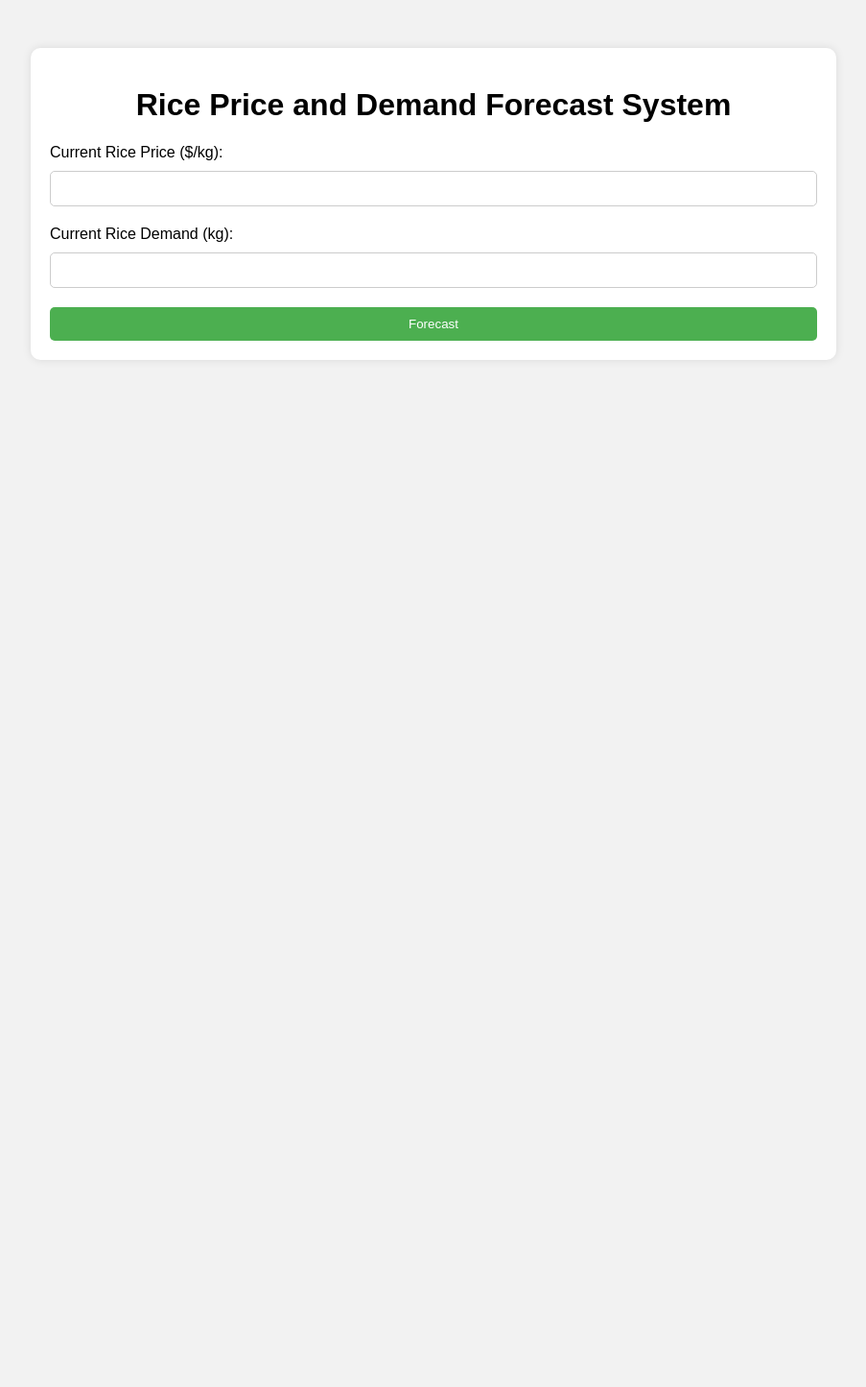
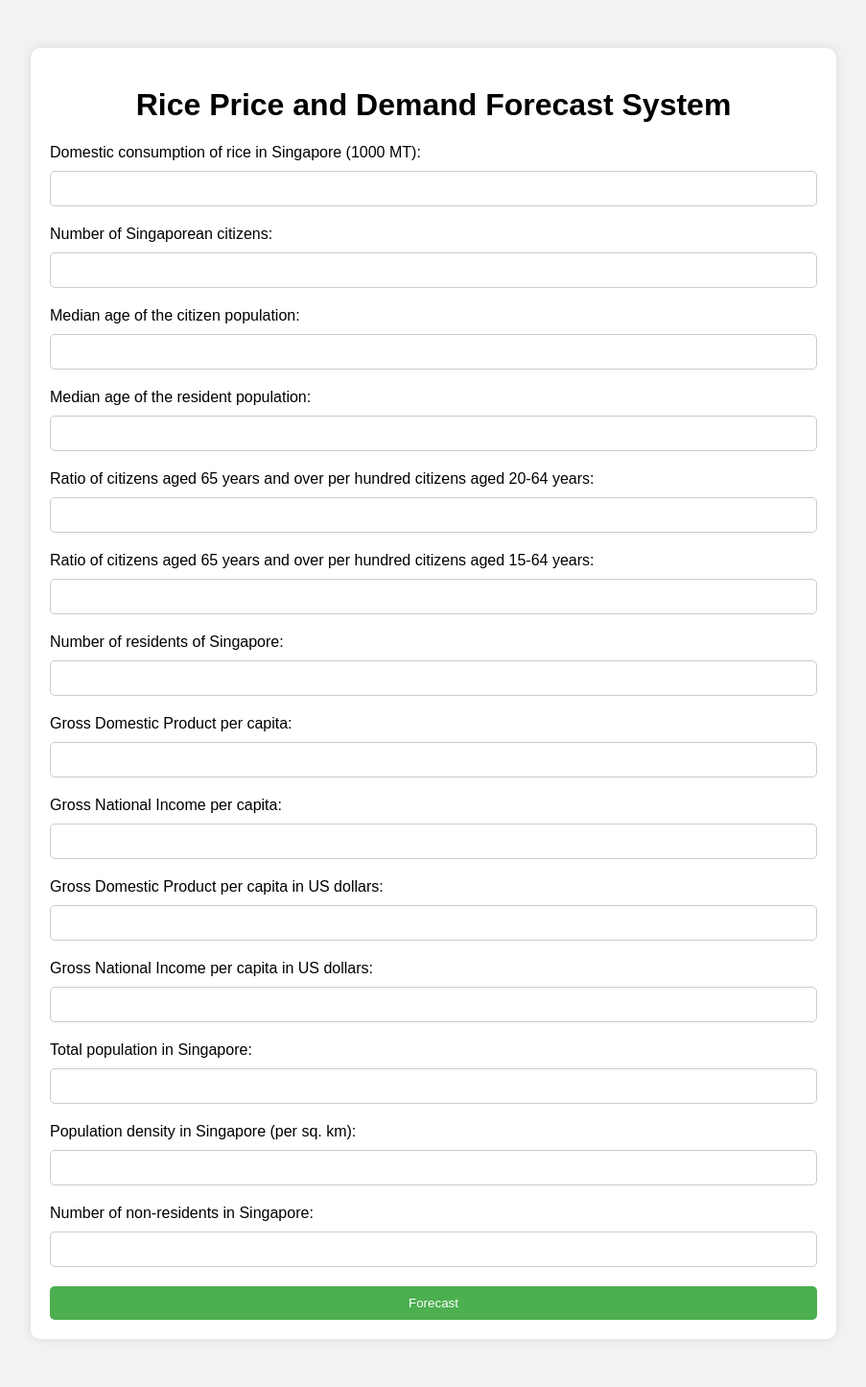
Before and after one commit to ojajaja/Abuland, a Flask app: page / in a window 1280 px wide. Shown: the whole page at 96% size, without its empty margins (188-1091 px from the left). Before the commit the page ends 375 px from the top, so only its background shows below. Run offline with Flask 3, Linux system fonts and the light colour scheme.

Commit message:
Flask Setup V2

```diff
--- a/WebApp/app.py
+++ b/WebApp/app.py
@@ -10,14 +10,36 @@ def index():
 
 @app.route('/forecast', methods=['POST'])
 def forecast():
-    rice_price = float(request.form['ricePrice'])
-    rice_demand = float(request.form['riceDemand'])
+    # Retrieve inputs from the form
+    rice_consumption = float(request.form['riceConsumption'])
+    num_citizens = float(request.form['numCitizens'])
+    median_age_citizen = float(request.form['medianAgeCitizen'])
+    median_age_resident = float(request.form['medianAgeResident'])
+    ratio_65_over_citizen = float(request.form['ratio65OverCitizen'])
+    ratio_65_over_resident = float(request.form['ratio65OverResident'])
+    ratio_65_over_residents = float(request.form['ratio65OverResident'])
+    num_residents = float(request.form['numResidents'])
+    gdp_per_capita = float(request.form['gdpPerCapita'])
+    gni_per_capita = float(request.form['gniPerCapita'])
+    gdp_per_capita_usd = float(request.form['gdpPerCapitaUSD'])
+    gni_per_capita_usd = float(request.form['gniPerCapitaUSD'])
+    total_population = float(request.form['totalPopulation'])
+    population_density = float(request.form['populationDensity'])
+    num_non_residents = float(request.form['numNonResidents'])
 
     # Perform predictive analysis here
-    predicted_price = rice_price * 1.1
-    predicted_demand = rice_demand * 0.9
 
-    return jsonify(predictedPrice=predicted_price, predictedDemand=predicted_demand)
+    # For example:
+    # Predicted variables using a simple transformation
+    predicted_rice_price = rice_consumption * 1.1
+    predicted_demand = num_citizens * 0.9
+
+    # Return the predicted values
+    return jsonify(
+        predictedRicePrice=predicted_rice_price,
+        predictedDemand=predicted_demand,
+        # Add predicted values for other variables
+    )
 
 
 if __name__ == '__main__':
--- a/WebApp/static/script.js
+++ b/WebApp/static/script.js
@@ -1,15 +1,19 @@
-document.getElementById('forecastForm').addEventListener('submit', function(event) {
+document.addEventListener('DOMContentLoaded', function () {
+    const form = document.getElementById('forecastForm');
+    form.addEventListener('submit', function (event) {
         event.preventDefault();
+        const formData = new FormData(form);
 
-    const formData = new FormData(this);
         fetch('/forecast', {
             method: 'POST',
-        body: formData,
+            body: formData
         })
         .then(response => response.json())
         .then(data => {
-        document.getElementById('predictedPrice').textContent = data.predictedPrice.toFixed(2);
+            document.getElementById('forecastResult').style.display = 'block';
+            document.getElementById('predictedRicePrice').textContent = data.predictedRicePrice.toFixed(2);
             document.getElementById('predictedDemand').textContent = data.predictedDemand.toFixed(2);
-        document.getElementById('forecastResult').style.display = 'block';
+        })
+        .catch(error => console.error('Error:', error));
     });
 });
--- a/WebApp/templates/index.html
+++ b/WebApp/templates/index.html
@@ -10,16 +10,53 @@
     <div class="container">
         <h1>Rice Price and Demand Forecast System</h1>
         <form id="forecastForm">
-            <label for="ricePrice">Current Rice Price ($/kg):</label>
-            <input type="number" id="ricePrice" name="ricePrice" min="0" step="0.01" required>
-            <label for="riceDemand">Current Rice Demand (kg):</label>
-            <input type="number" id="riceDemand" name="riceDemand" min="0" step="1" required>
+            <label for="riceConsumption">Domestic consumption of rice in Singapore (1000 MT):</label>
+            <input type="number" id="riceConsumption" name="riceConsumption" min="0" step="1" required>
+
+            <label for="numCitizens">Number of Singaporean citizens:</label>
+            <input type="number" id="numCitizens" name="numCitizens" min="0" step="1" required>
+
+            <label for="medianAgeCitizen">Median age of the citizen population:</label>
+            <input type="number" id="medianAgeCitizen" name="medianAgeCitizen" min="0" step="1" required>
+
+            <label for="medianAgeResident">Median age of the resident population:</label>
+            <input type="number" id="medianAgeResident" name="medianAgeResident" min="0" step="1" required>
+
+            <label for="ratio65OverCitizen">Ratio of citizens aged 65 years and over per hundred citizens aged 20-64 years:</label>
+            <input type="number" id="ratio65OverCitizen" name="ratio65OverCitizen" min="0" step="1" required>
+
+            <label for="ratio65OverResident">Ratio of citizens aged 65 years and over per hundred citizens aged 15-64 years:</label>
+            <input type="number" id="ratio65OverResident" name="ratio65OverResident" min="0" step="1" required>
+
+            <label for="numResidents">Number of residents of Singapore:</label>
+            <input type="number" id="numResidents" name="numResidents" min="0" step="1" required>
+
+            <label for="gdpPerCapita">Gross Domestic Product per capita:</label>
+            <input type="number" id="gdpPerCapita" name="gdpPerCapita" min="0" step="1" required>
+
+            <label for="gniPerCapita">Gross National Income per capita:</label>
+            <input type="number" id="gniPerCapita" name="gniPerCapita" min="0" step="1" required>
+
+            <label for="gdpPerCapitaUSD">Gross Domestic Product per capita in US dollars:</label>
+            <input type="number" id="gdpPerCapitaUSD" name="gdpPerCapitaUSD" min="0" step="1" required>
+
+            <label for="gniPerCapitaUSD">Gross National Income per capita in US dollars:</label>
+            <input type="number" id="gniPerCapitaUSD" name="gniPerCapitaUSD" min="0" step="1" required>
+
+            <label for="totalPopulation">Total population in Singapore:</label>
+            <input type="number" id="totalPopulation" name="totalPopulation" min="0" step="1" required>
+
+            <label for="populationDensity">Population density in Singapore (per sq. km):</label>
+            <input type="number" id="populationDensity" name="populationDensity" min="0" step="1" required>
+
+            <label for="numNonResidents">Number of non-residents in Singapore:</label>
+            <input type="number" id="numNonResidents" name="numNonResidents" min="0" step="1" required>
+
             <input type="submit" value="Forecast">
         </form>
         <div id="forecastResult" style="display: none;">
-            <h2>Forecast Result</h2>
-            <p>Predicted Price: <span id="predictedPrice"></span> $/kg</p>
-            <p>Predicted Demand: <span id="predictedDemand"></span> kg</p>
+            <h2>Demand</h2>
+<!--            <p>Predicted Rice Demand: <span id="demand"></span> kg</p>-->
         </div>
     </div>
 
```
Lines whose indentation alone changed are shown as unchanged.
